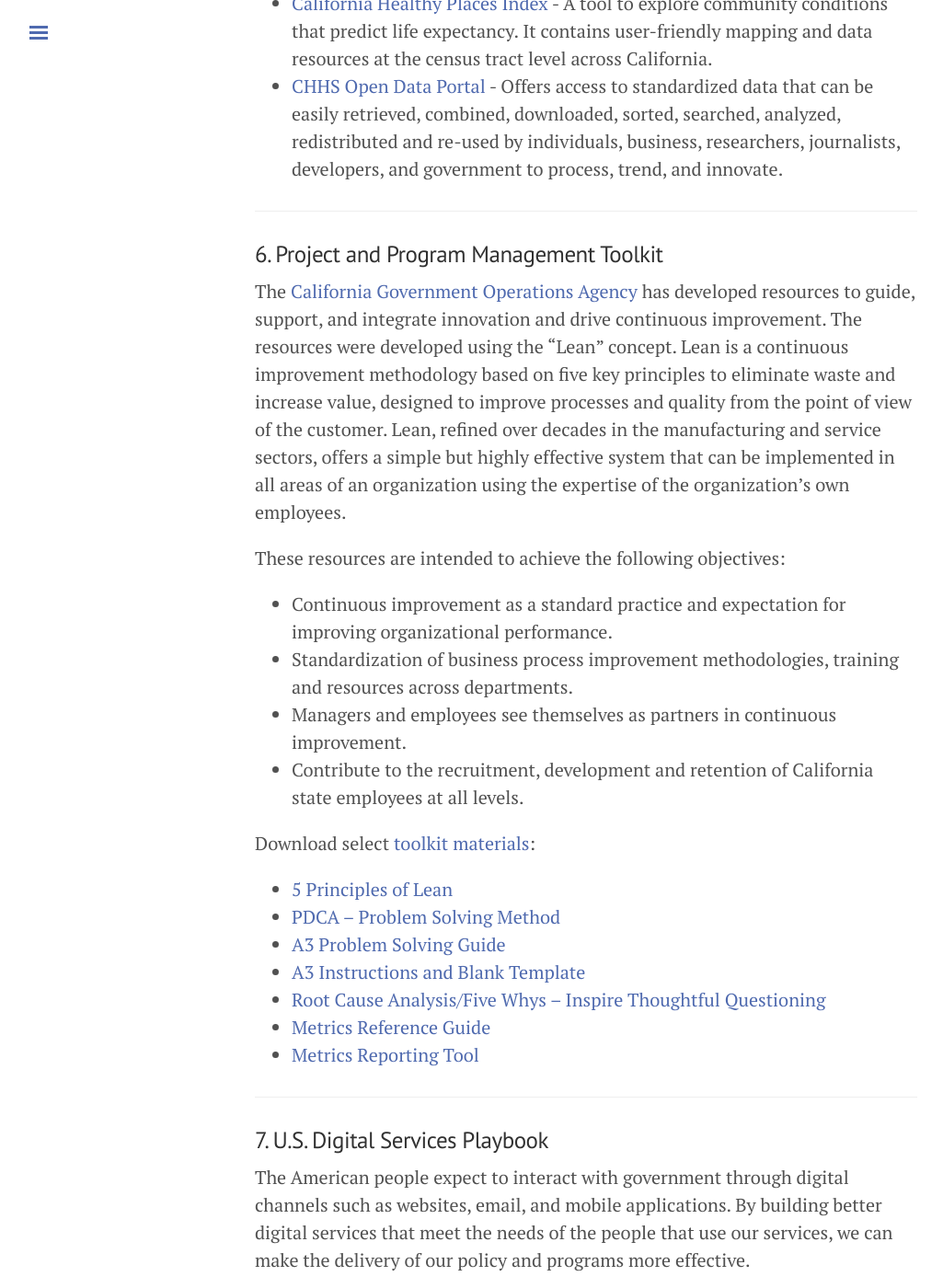
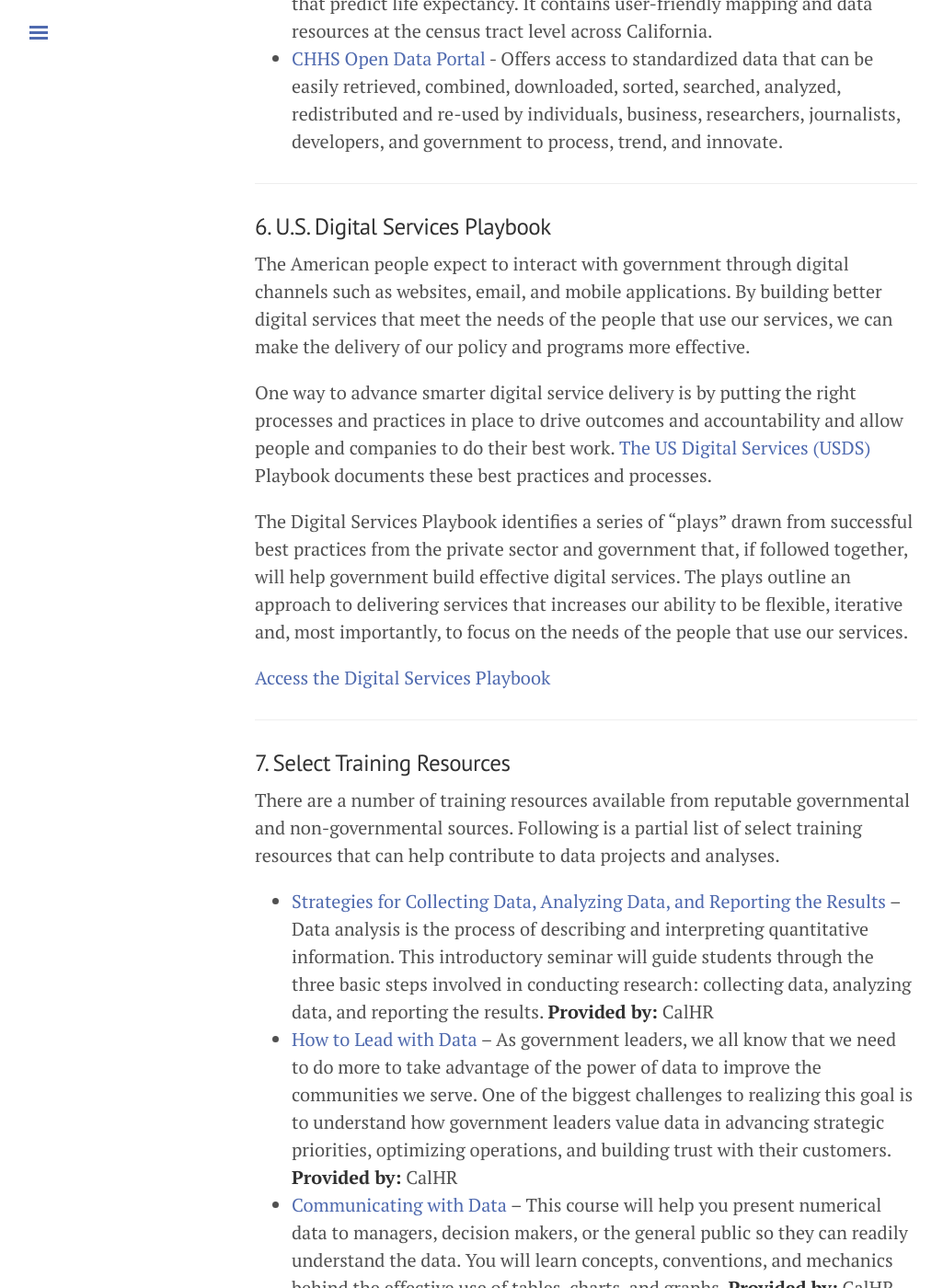
Before and after one commit to chhsdata/dataplaybook, a Jekyll site: the page built from 7_resource_library.md, in a window 1280 px wide and 1400 px high, scrolled down 3840 px. Shown: the whole window at 92% size, without its empty margins (3-1028 px from the left). Built offline with Jekyll 4.4.1, drawn with Linux system fonts in a browser that asks for light colours; some of the changed text lies outside the part shown.

Commit message:
Update 7_resource_library.md

```diff
--- a/7_resource_library.md
+++ b/7_resource_library.md
@@ -10,10 +10,9 @@ permalink: /resource_library/
 3. [CHHS Data Sharing Framework](#datasharing "CHHS Data Sharing Framework")
 4. [CHHS Data De-Identification Guidelines](#datade-id "CHHS Data De-Identification Guidelines")
 5. [Select Public Data Resources](#publicdataresources "Select Public Data Resources")
-6. [Project and Program Management Toolkit](#projecttoolkit "Project and Program Management Toolkit")
-7. [U.S. Digital Services Playbook](#USDSplaybook "U.S. Digital Services Playbook")
-8. [Select Training Resources](#trainingresources "Select Training Resources")
-9. [Select Technical Resources](#technicalresources "Select Technical Resources")
+6. [U.S. Digital Services Playbook](#USDSplaybook "U.S. Digital Services Playbook")
+7. [Select Training Resources](#trainingresources "Select Training Resources")
+8. [Select Technical Resources](#technicalresources "Select Technical Resources")
 
 <hr>
 ### <a name="strategicplan"></a>1. CHHS Information Strategic Plan
@@ -84,30 +83,7 @@ Public data resources are available from a number of online sources, including t
 
 <hr>
 
-### 6. <a name="projecttoolkit"></a>Project and Program Management Toolkit
-
-The [California Government Operations Agency](https://www.govops.ca.gov/departments/ "California Government Operations Agency"){:target="_blank"} has developed resources to guide, support, and integrate innovation and drive continuous improvement. The resources were developed using the “Lean” concept. Lean is a continuous improvement methodology based on five key principles to eliminate waste and increase value, designed to improve processes and quality from the point of view of the customer. Lean, refined over decades in the manufacturing and service sectors, offers a simple but highly effective system that can be implemented in all areas of an organization using the expertise of the organization’s own employees.
-
-These resources are intended to achieve the following objectives:
-
-* Continuous improvement as a standard practice and expectation for improving organizational performance.
-* Standardization of business process improvement methodologies, training and resources across departments.
-* Managers and employees see themselves as partners in continuous improvement.
-* Contribute to the recruitment, development and retention of California state employees at all levels.
-
-Download select [toolkit materials](https://www.govops.ca.gov/eureka/ "Project and Program Management Toolkit"){:target="_blank"}:
-
-* [5 Principles of Lean](https://www.govops.ca.gov/wp-content/uploads/sites/11/2017/04/5-Principles-of-Lean.pdf "5 Principles of Lean"){:target="_blank"}
-* [PDCA – Problem Solving Method](https://www.govops.ca.gov/wp-content/uploads/sites/11/2017/04/PDCA.pdf "PDCA – Problem Solving Method"){:target="_blank"}
-* [A3 Problem Solving Guide](https://www.govops.ca.gov/wp-content/uploads/sites/11/2017/04/A3-Guide.pdf "A3 Problem Solving Guide"){:target="_blank"}
-* [A3 Instructions and Blank Template](https://www.govops.ca.gov/wp-content/uploads/sites/11/2017/04/A3-Instructions-Template-11x17.pptx "A3 Instructions and Blank Template")
-* [Root Cause Analysis/Five Whys – Inspire Thoughtful Questioning](https://www.govops.ca.gov/wp-content/uploads/sites/11/2017/04/Root-Cause-Analysis.pdf "Root Cause Analysis/Five Whys – Inspire Thoughtful Questioning"){:target="_blank"}
-* [Metrics Reference Guide](https://www.govops.ca.gov/wp-content/uploads/sites/11/2017/04/Lean-Metrics-Reference-Guide.pdf "Metrics Reference Guide"){:target="_blank"}
-* [Metrics Reporting Tool](https://www.govops.ca.gov/wp-content/uploads/sites/11/2017/04/California-Lean-Results-Report.pdf "Metrics Reporting Tool"){:target="_blank"}
-
-<hr>
-
-### 7. <a name="USDSplaybook"></a>U.S. Digital Services Playbook
+### 6. <a name="USDSplaybook"></a>U.S. Digital Services Playbook
 
 The American people expect to interact with government through digital channels such as websites, email, and mobile applications. By building better digital services that meet the needs of the people that use our services, we can make the delivery of our policy and programs more effective.
 
```
Also changed, not shown: other parts of 7_resource_library.md (+2 -2 lines).
